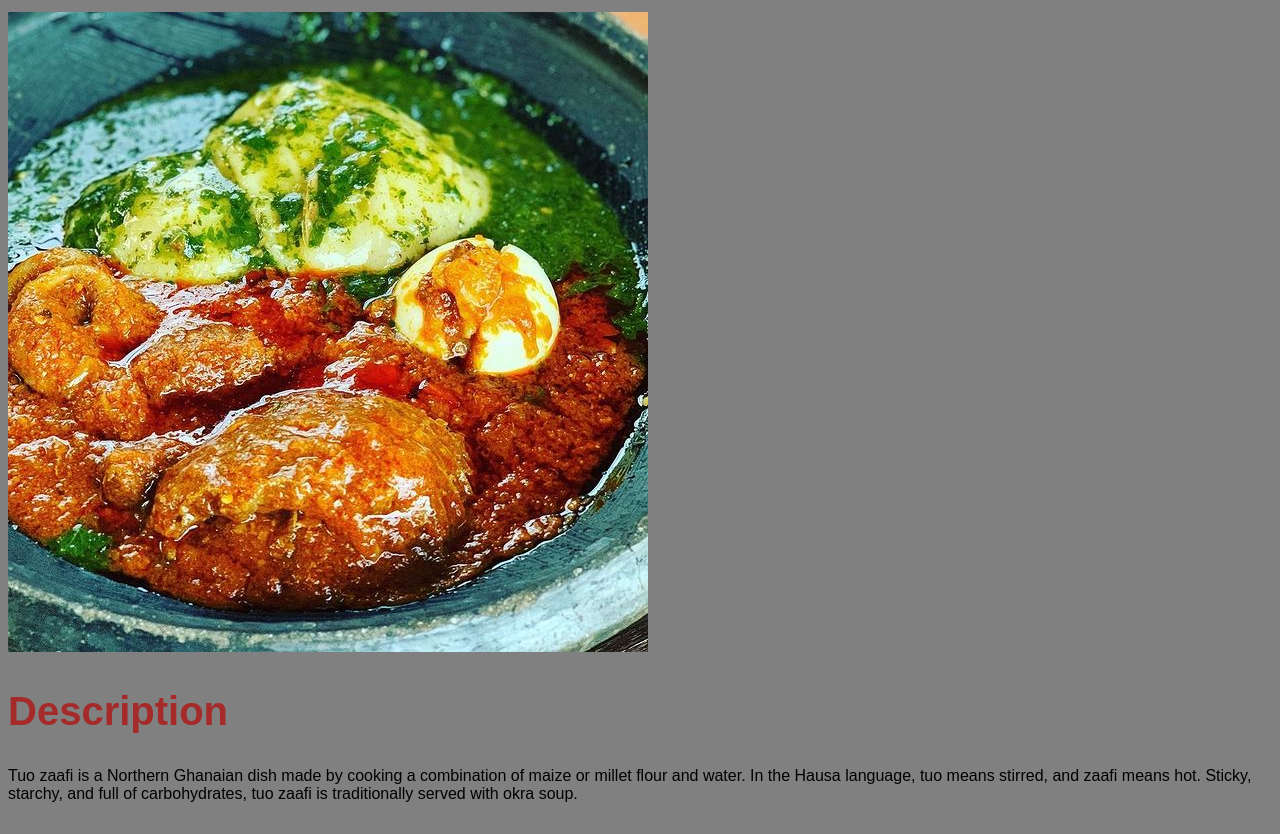
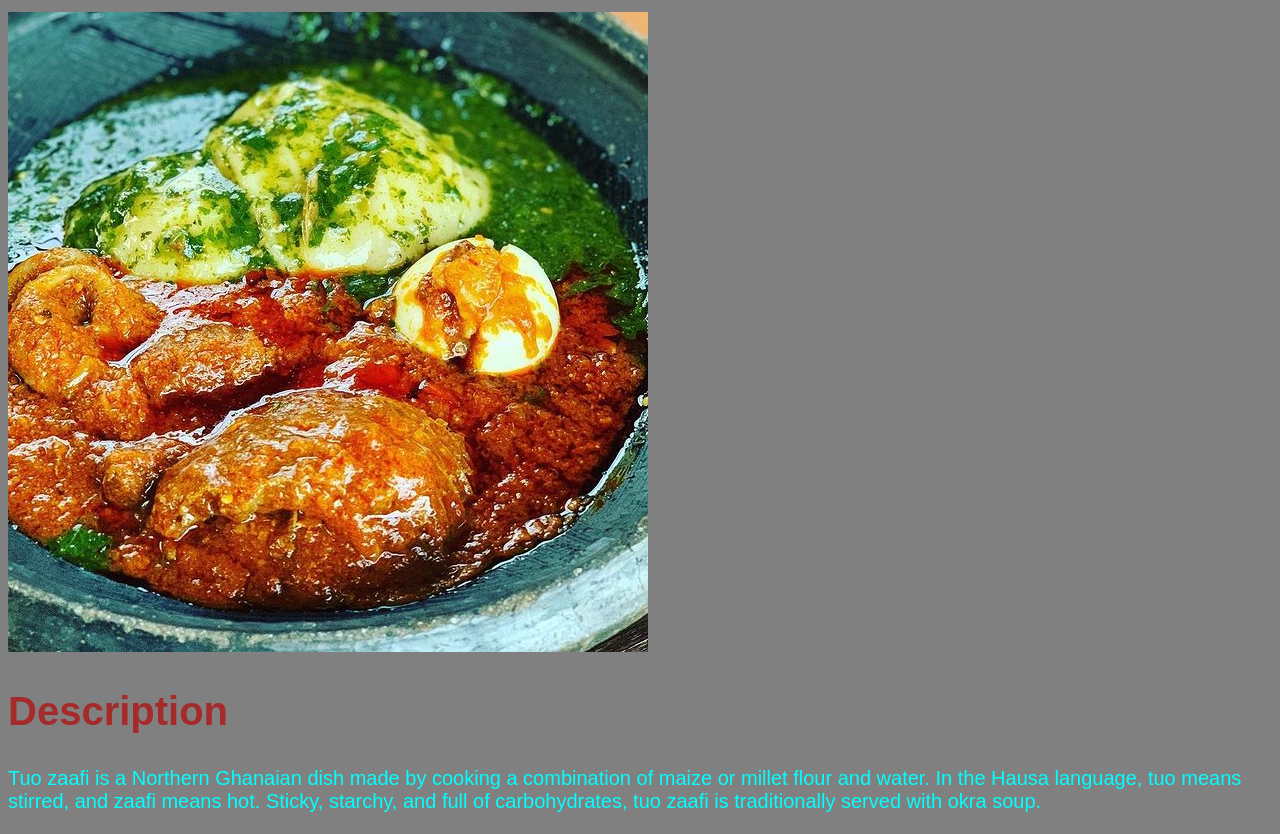
Before and after one commit to Mokars86/Grassroot-recipe, a plain HTML site: page tz.html in a window 1280 px wide. Shown: the part 113-947 px from the top of the page. Drawn offline with Linux system fonts and the light colour scheme.

Commit message:
updating styles.css

```diff
--- a/styles.css
+++ b/styles.css
@@ -38,3 +38,8 @@ a{
 a:hover {
     color: aqua;
 }
+
+.new{
+    color: aqua;
+    font-size: 20px;
+}
```
